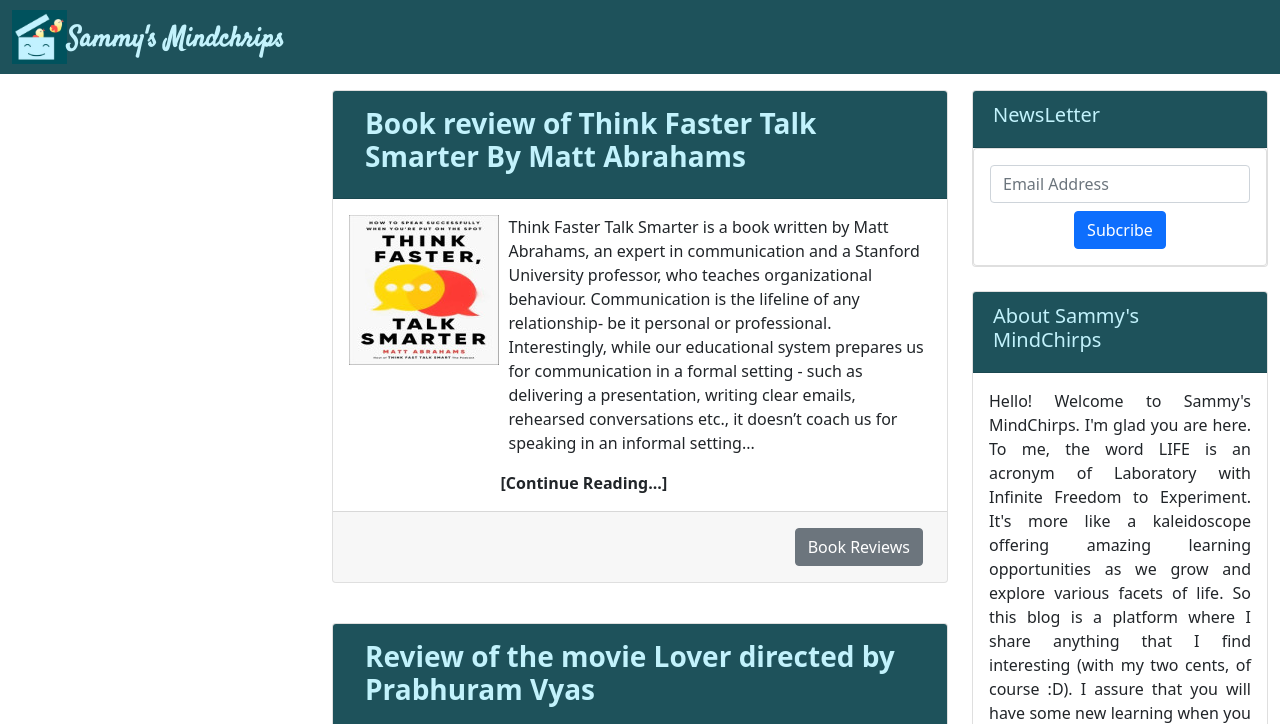
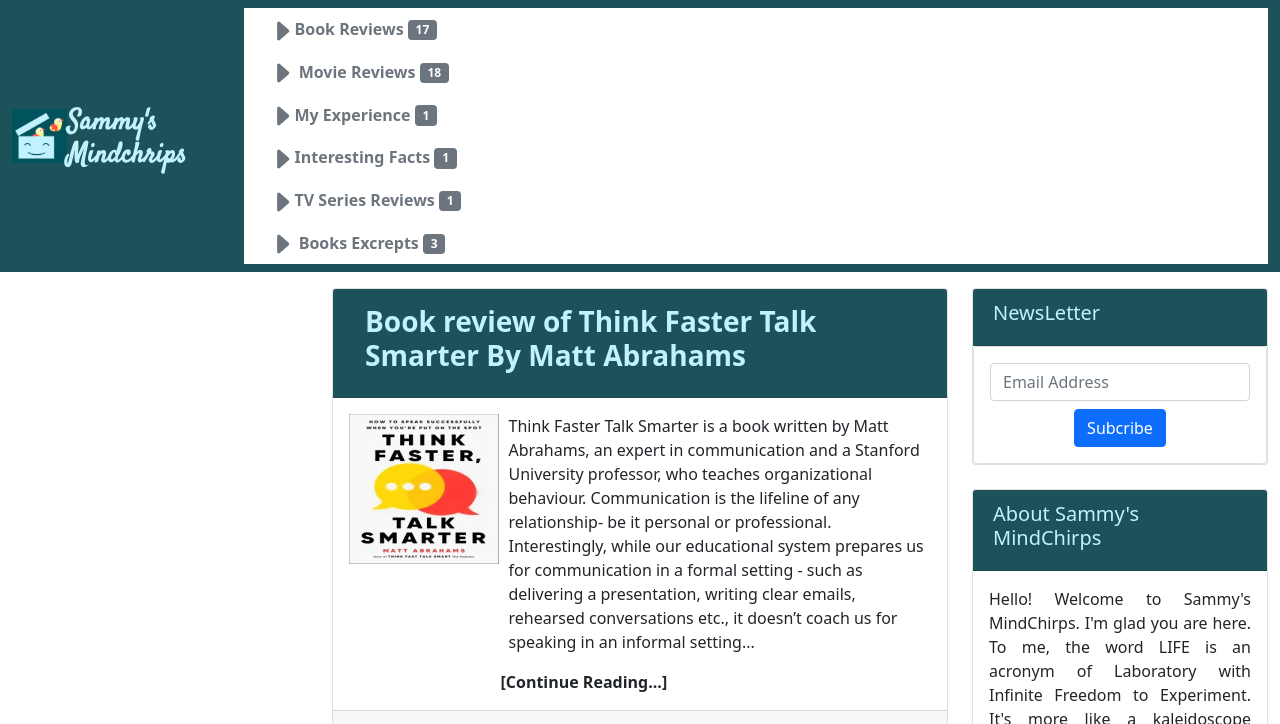
Before and after one commit to praveen27-cr7/Summy-mindChrips, a plain HTML site: page Bootatrap/index.html in a window 1280 px wide. Shown: the top 724 px of the page. Drawn offline with nearby package versions, Linux system fonts and the light colour scheme.

Commit message:
Update index.html

```diff
--- a/Bootatrap/index.html
+++ b/Bootatrap/index.html
@@ -23,6 +23,72 @@
         <nav class="navbar navbar-expand-lg navbar-dark">
             <img src="img/icon.jpeg" alt="icon" width = "55px">
             <h1 id="heading" class="mt-3 fw-bold fs-3">Sammy's Mindchrips</h1>
+
+ <button class="navbar-toggler custom-toggler" type="button" data-bs-toggle="collapse" data-bs-target="#navcollapse" aria-controls="navbarTogglerDemo01" aria-expanded="false" aria-label="Toggle navigation">
+                <span class="navbar-toggler-icon"></span>
+                </button>
+         <div class="collapse navbar-collapse bg-white container-fluid" id="navcollapse">
+
+
+            <div>
+                <h2 class="mb-0">
+                <button class="btn btn-link text-muted fw-bold text-decoration-none">
+                    <svg xmlns="http://www.w3.org/2000/svg" width="26" height="26" fill="currentColor" class="bi bi-caret-right-fill" viewBox="0 0 16 16">
+                        <path d="m12.14 8.753-5.482 4.796c-.646.566-1.658.106-1.658-.753V3.204a1 1 0 0 1 1.659-.753l5.48 4.796a1 1 0 0 1 0 1.506z"/>
+                        </svg><span class="decorations">Book Reviews</span>
+                    <span class="badge bg-secondary">17</span>
+                </button>
+                </h2>
+
+
+            <h2 class="mb-0">
+                <button class="btn btn-link text-muted fw-bold text-decoration-none">
+                    <svg xmlns="http://www.w3.org/2000/svg" width="26" height="26" fill="currentColor" class="bi bi-caret-right-fill" viewBox="0 0 16 16">
+                        <path d="m12.14 8.753-5.482 4.796c-.646.566-1.658.106-1.658-.753V3.204a1 1 0 0 1 1.659-.753l5.48 4.796a1 1 0 0 1 0 1.506z"/>
+                    </svg> <span class="decorations">Movie Reviews</span>
+                    <span class="badge bg-secondary">18</span>
+                </button>
+                </h2>
+
+
+            <h2 class="mb-0 " >
+                <button class="btn btn-link text-muted fw-bold text-decoration-none">
+                    <svg xmlns="http://www.w3.org/2000/svg" width="26" height="26" fill="currentColor" class="bi bi-caret-right-fill" viewBox="0 0 16 16">
+                        <path d="m12.14 8.753-5.482 4.796c-.646.566-1.658.106-1.658-.753V3.204a1 1 0 0 1 1.659-.753l5.48 4.796a1 1 0 0 1 0 1.506z"/>
+                        </svg><span class="decorations">My Experience</span>
+                    <span class="badge bg-secondary">1</span>
+                </button>
+                </h2>
+
+
+                <h2 class="mb-0">
+                    <button class="btn btn-link text-muted fw-bold text-decoration-none">
+                        <svg xmlns="http://www.w3.org/2000/svg" width="26" height="26" fill="currentColor" class="bi bi-caret-right-fill" viewBox="0 0 16 16">
+                            <path d="m12.14 8.753-5.482 4.796c-.646.566-1.658.106-1.658-.753V3.204a1 1 0 0 1 1.659-.753l5.48 4.796a1 1 0 0 1 0 1.506z"/>
+                            </svg><span class="decorations">Interesting Facts</span>
+                        <span class="badge bg-secondary">1</span>
+                    </button>
+                    </h2>
+
+
+                <h2 class="mb-0 " >
+                    <button class="btn btn-link text-muted fw-bold text-decoration-none">
+                        <svg xmlns="http://www.w3.org/2000/svg" width="26" height="26" fill="currentColor" class="bi bi-caret-right-fill" viewBox="0 0 16 16">
+                            <path d="m12.14 8.753-5.482 4.796c-.646.566-1.658.106-1.658-.753V3.204a1 1 0 0 1 1.659-.753l5.48 4.796a1 1 0 0 1 0 1.506z"/>
+                            </svg><span class="decorations">TV Series Reviews</span>
+                        <span class="badge bg-secondary">1</span>
+                    </button>
+                    </h2>
+                <h2 class="mb-0 ">
+                    <button class="btn btn-link text-muted fw-bold text-decoration-none" >
+                        <svg xmlns="http://www.w3.org/2000/svg" width="26" height="26" fill="currentColor" class="bi bi-caret-right-fill" viewBox="0 0 16 16">
+                            <path d="m12.14 8.753-5.482 4.796c-.646.566-1.658.106-1.658-.753V3.204a1 1 0 0 1 1.659-.753l5.48 4.796a1 1 0 0 1 0 1.506z"/>
+                            </svg> <span class="decorations">Books Excrepts</span>
+                        <span class="badge bg-secondary">3</span>
+                    </button>
+                    </h2>
+            </div>
+            </div>
         </nav>
 
     </div>
@@ -436,6 +502,8 @@
 
 
     </div>
+    </div>
+    </div>
 
 
 </body>
```
Lines whose indentation alone changed are shown as unchanged.
